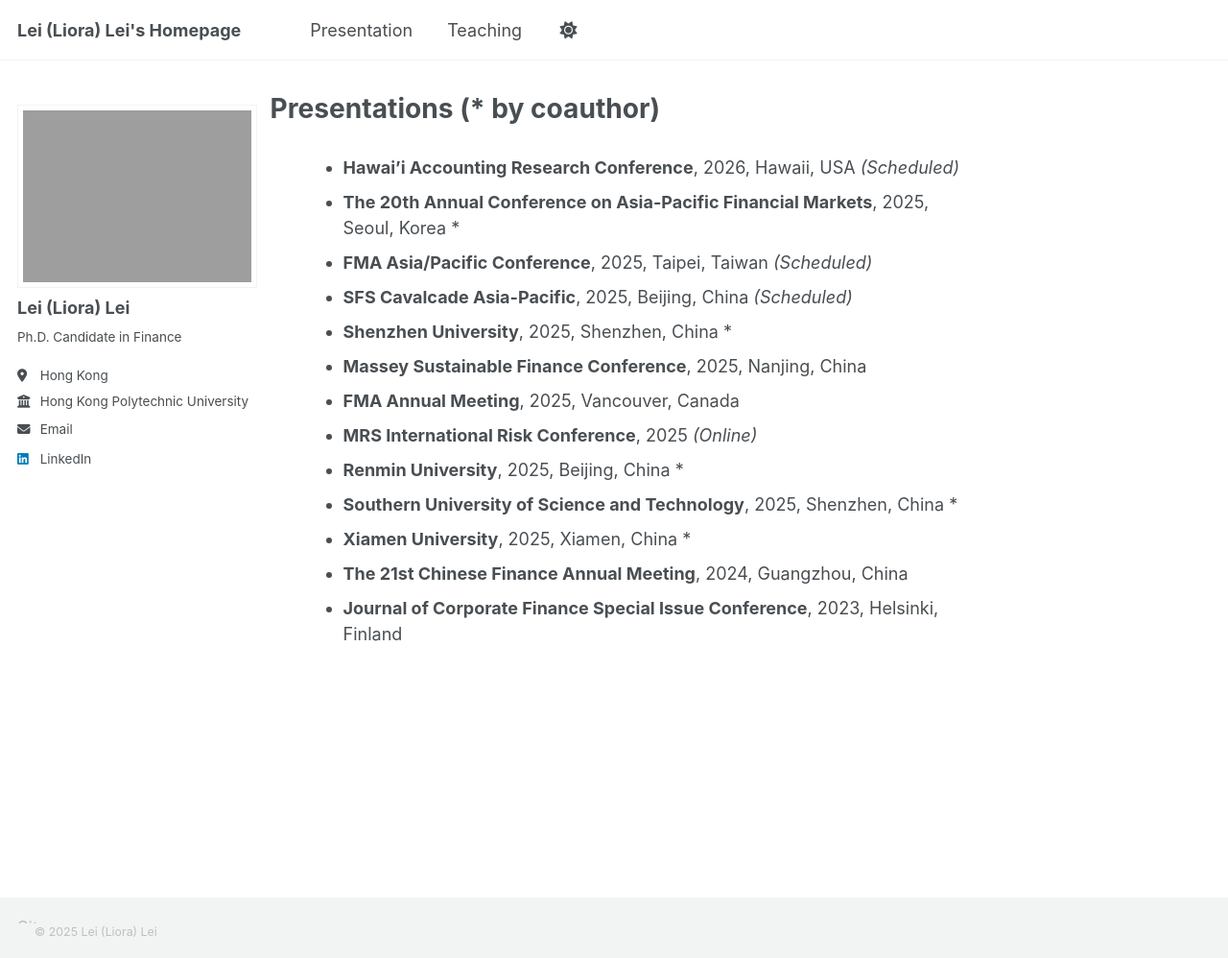
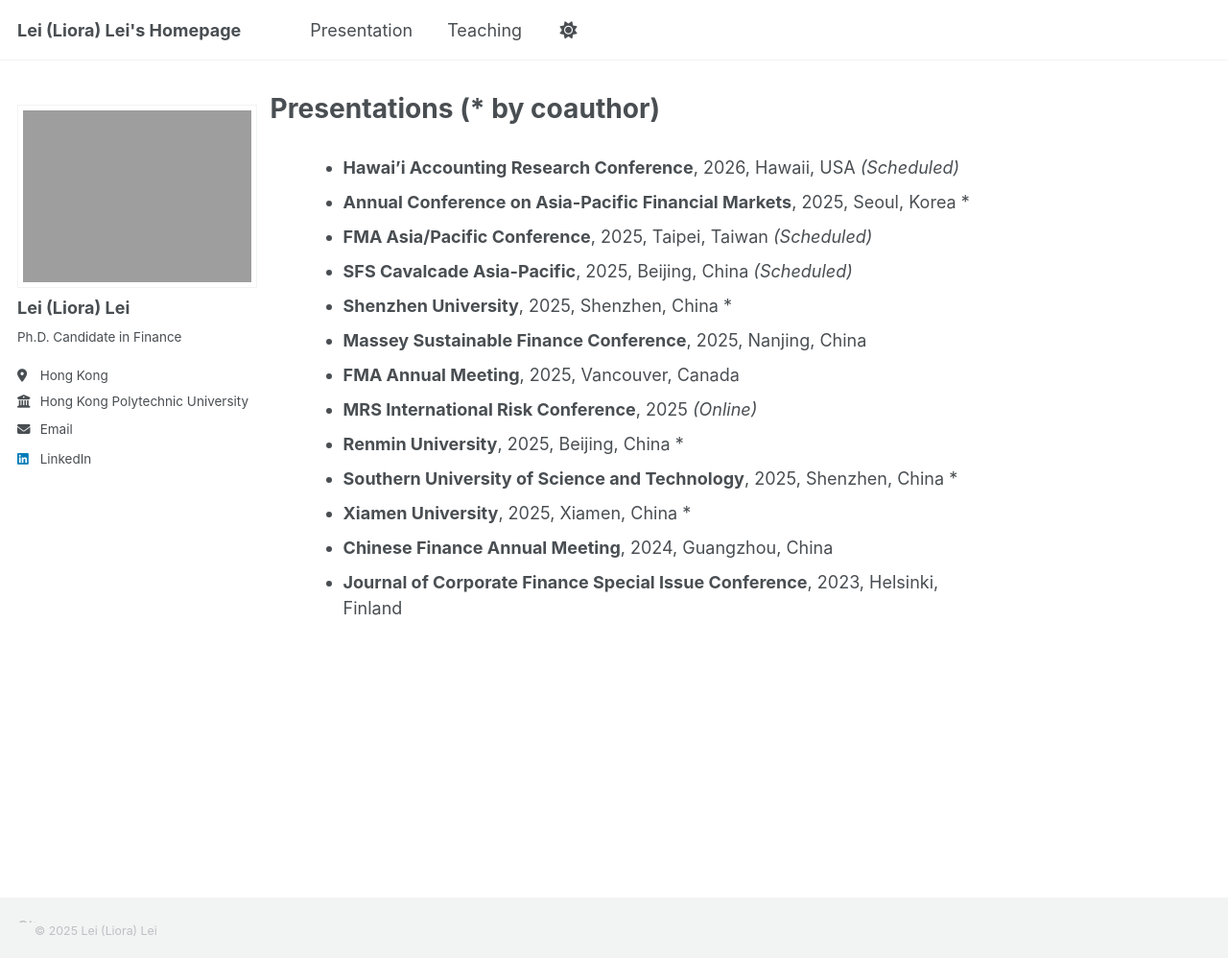
Before and after one commit to Liora-Lei/Lei-Lei, a Jekyll site: the page built from presentation.md, in a window 1280 px wide and 998 px high. Shown: the whole window at 96% size. Built offline with Jekyll 4.4.1, drawn with Linux system fonts in a browser that asks for light colours; a script that is not in the unit is left out.

Commit message:
Update presentation.md

```diff
--- a/presentation.md
+++ b/presentation.md
@@ -8,7 +8,7 @@ hide_meta: true
 <div style="margin-top: 20px;"></div>
 
 - **Hawai'i Accounting Research Conference**, 2026, Hawaii, USA *(Scheduled)*
-- **The 20th Annual Conference on Asia-Pacific Financial Markets**, 2025, Seoul, Korea *
+- **Annual Conference on Asia-Pacific Financial Markets**, 2025, Seoul, Korea *
 - **FMA Asia/Pacific Conference**, 2025, Taipei, Taiwan *(Scheduled)*
 - **SFS Cavalcade Asia-Pacific**, 2025, Beijing, China *(Scheduled)*
 - **Shenzhen University**, 2025, Shenzhen, China *
@@ -18,5 +18,5 @@ hide_meta: true
 - **Renmin University**, 2025, Beijing, China *
 - **Southern University of Science and Technology**, 2025, Shenzhen, China *
 - **Xiamen University**, 2025, Xiamen, China *
-- **The 21st Chinese Finance Annual Meeting**, 2024, Guangzhou, China
+- **Chinese Finance Annual Meeting**, 2024, Guangzhou, China
 - **Journal of Corporate Finance Special Issue Conference**, 2023, Helsinki, Finland
```
